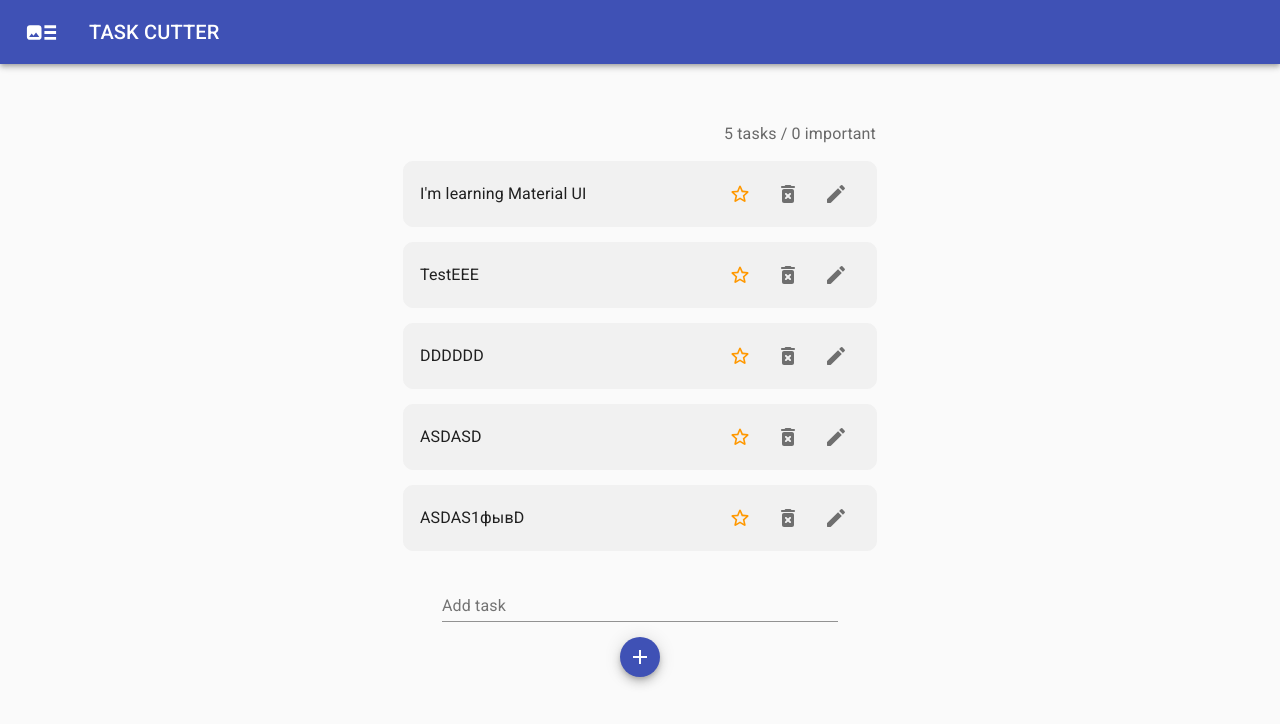
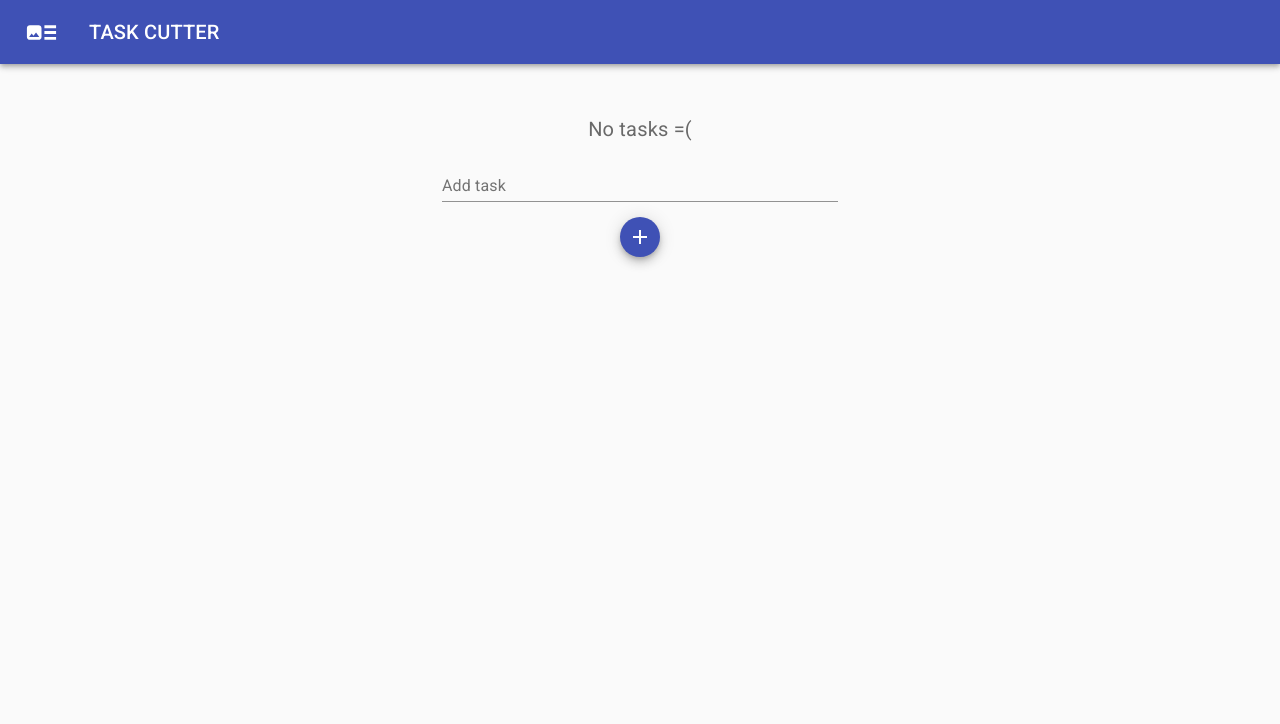
Before and after one commit to Ivanov13sv/todo, a React (Create React App) app: page / in a window 1280 px wide. Shown: the top 724 px of the page. Built offline with nearby package versions, Linux system fonts and the light colour scheme.

Commit message:
small adjustments

```diff
--- a/src/components/Pages/Task-manager/TaskManager.js
+++ b/src/components/Pages/Task-manager/TaskManager.js
@@ -7,11 +7,7 @@ import TaskList from './TasksList/TasksList'
 function TaskManager() {
 
     const [itemsList, setItemsList] = useState([
-        { id: 1, text: 'I\'m learning Material UI', important: false },
-        { id: 2, text: 'TestEEE', important: false },
-        { id: 3, text: 'DDDDDD', important: false },
-        { id: 4, text: 'ASDASD', important: false },
-        { id: 5, text: 'ASDAS1фывD', important: false },
+
     ]);
 
     const [value, setValue] = useState('');
--- a/src/components/Pages/Task-manager/TasksList/TasksList.js
+++ b/src/components/Pages/Task-manager/TasksList/TasksList.js
@@ -24,7 +24,7 @@ const TasksList = ({ posts, removePost, onToggleImportant, editTask, setValue, v
                     {itemsArray}
                 </List>
             ) : (
-                <Typography className={no__tasks} variant='body1' children={`No tasks`} align='center' />
+                <Typography className={no__tasks} variant='body1' children={`No tasks =(`} align='center' />
 
             )}
             <Container maxWidth='xs'>
```
